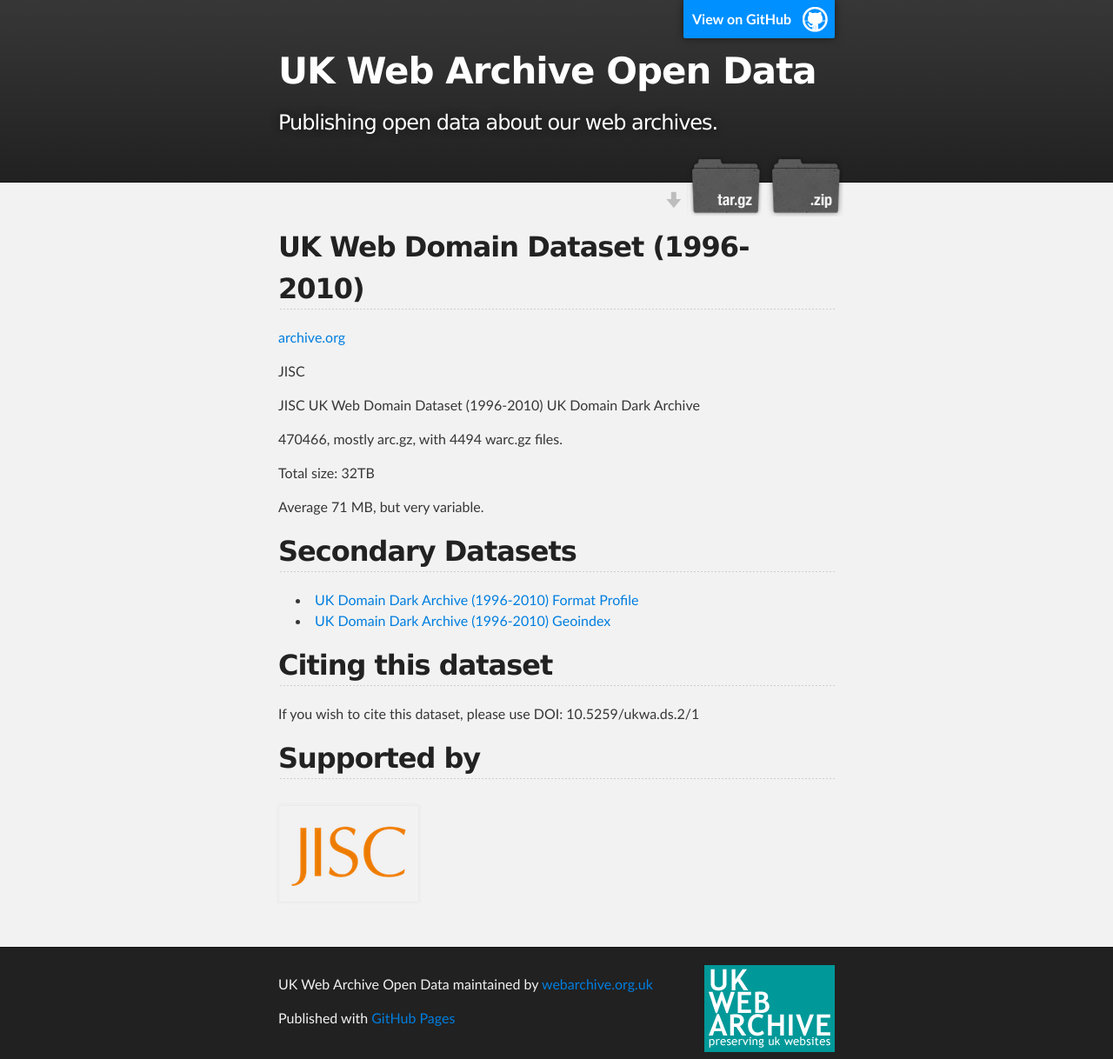
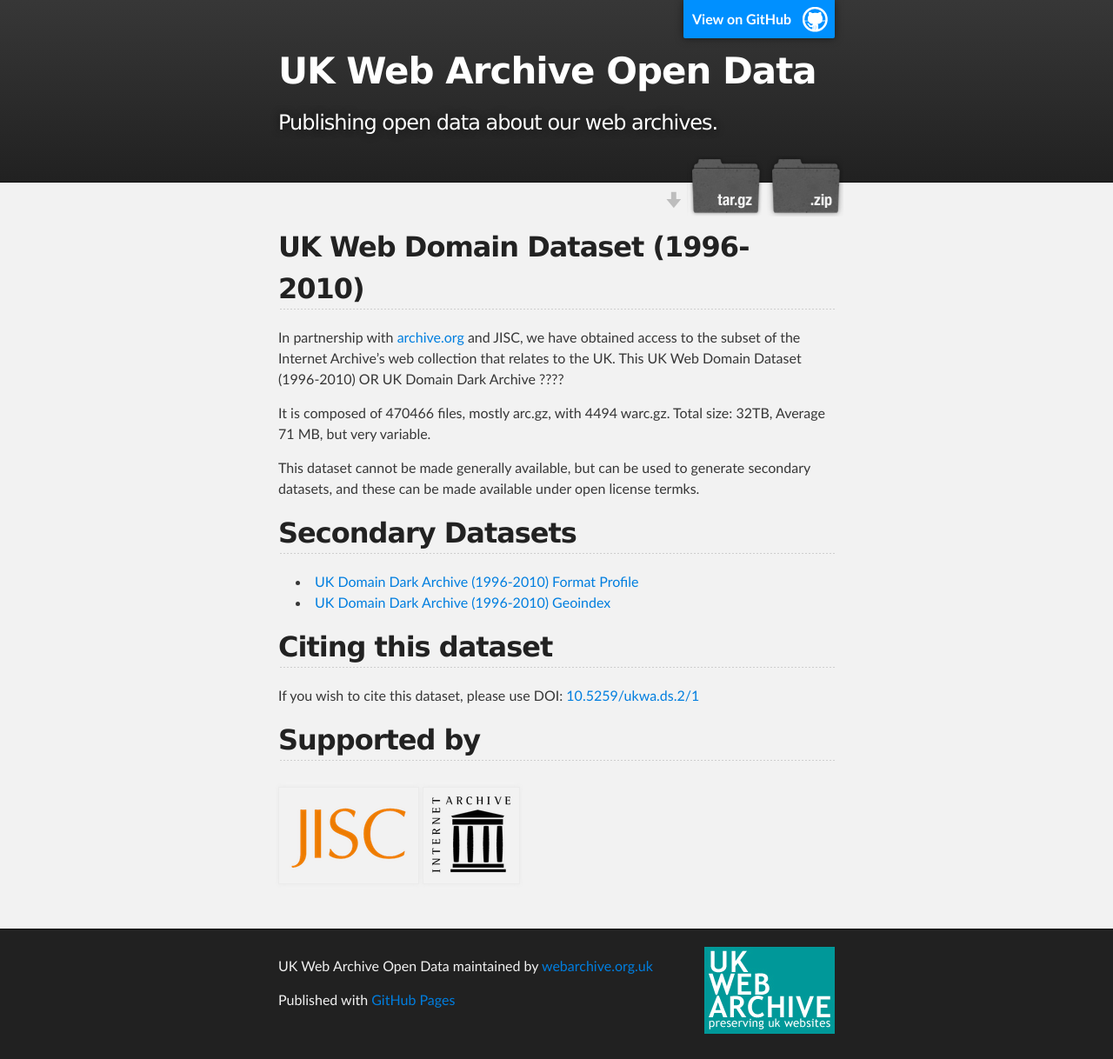
Before and after one commit to ukwa/opendata, a Jekyll site: the page built from ukwa.ds.2/index.md, in a window 1280 px wide. Shown: the whole page at 87% size. Built offline with Jekyll 4.4.1, drawn with Linux system fonts in a browser that asks for light colours; after the commit the page ends 1197 px from its top, so only the background shows below that.

Commit message:
Added more text, IA logo.

```diff
--- a/ukwa.ds.2/index.md
+++ b/ukwa.ds.2/index.md
@@ -3,18 +3,11 @@
 title: UK Web Domain Dataset (1996-2010)
 ---
 
-[archive.org](http://www.archive.org/)
+In partnership with [archive.org](http://www.archive.org/) and JISC, we have obtained access to the subset of the Internet Archive's web collection that relates to the UK. This UK Web Domain Dataset (1996-2010) OR UK Domain Dark Archive ????
 
-JISC
+It is composed of 470466 files, mostly arc.gz, with 4494 warc.gz. Total size: 32TB, Average 71 MB, but very variable.
 
-JISC UK Web Domain Dataset (1996-2010)
-UK Domain Dark Archive
-
-470466, mostly arc.gz, with 4494 warc.gz files.
-
-Total size: 32TB
-
-Average 71 MB, but very variable.
+This dataset cannot be made generally available, but can be used to generate secondary datasets, and these can be made available under open license termks.
 
 Secondary Datasets
 ------------------
@@ -26,9 +19,10 @@
 Citing this dataset
 -------------------
 
-If you wish to cite this dataset, please use DOI: 10.5259/ukwa.ds.2/1
+If you wish to cite this dataset, please use DOI: [10.5259/ukwa.ds.2/1](http://dx.doi.org/10.5259/ukwa.ds.2/1)
 
 Supported by
 ------------
 
 [<img src="/opendata/images/jisc-logo-sml.png"/>](http://www.jisc.ac.uk/)
+[<img src="/opendata/images/ia-logo-sml.png"/>](http://www.archive.org/)
```
Also changed, not shown: ukwa.ds.1/index.md (+1 -1 lines), ukwa.ds.2/fmt/index.md (+1 -1 lines), ukwa.ds.2/geo/index.md (+4 -7 lines), images/ia-logo-sml.png (added), images/ia-logo.png (added).
